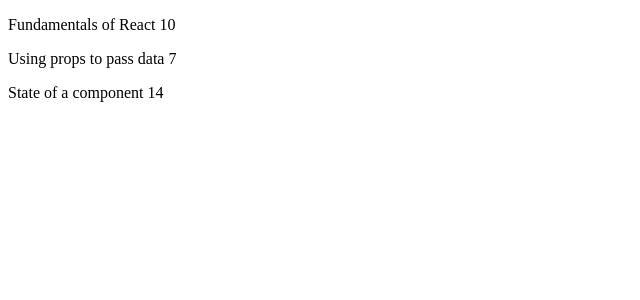
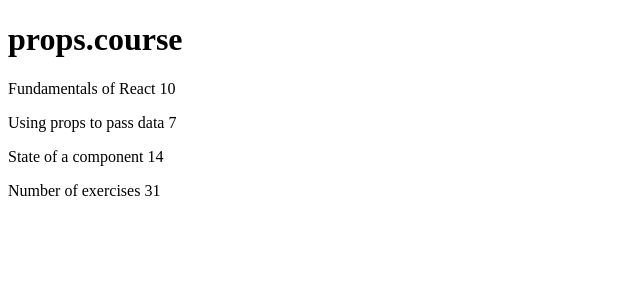
Before and after one commit to FranciscoGP-telco/FullStackOpenCourse, a React (Create React App) app in the folder part1/courseinfo/: page / in a window 1280 px wide. Shown: the top 300 px of the page, without its empty margins (0-640 px from the left). Built offline with nearby package versions, Linux system fonts and the light colour scheme.

Commit message:
Exercise 1.3 done

```diff
--- a/part1/courseinfo/src/App.js
+++ b/part1/courseinfo/src/App.js
@@ -1,11 +1,11 @@
-const Part = (props) => {
+/*const Part = (props) => {
   return (
     props.exercises.map(
       exercise => <p id={exercise.id}> {exercise.part} {exercise.exerciseNum} </p>
       )
   )
-}
-
+}*/
+/*
 const App = () => {
   const exercises = [
     { id: 1, part: 'Fundamentals of React', exerciseNum: 10 },
@@ -18,6 +18,54 @@
       <Part exercises={exercises} />
     </div>
   )
+}*/
+const Header = (props) => {
+  return(
+    <h1>props.course</h1>
+  )
 }
 
+const Content = (props) => {
+  return(
+    <p>{props.part.name} {props.part.exercises}</p>
+  )
+}
+
+const Total = (props) => {
+  let result = 0
+  console.log(props)
+  props.exercises.forEach(value => {
+    result += value
+  })
+  return(
+    <p>Number of exercises {result}</p>
+  )
+}
+
+
+const App = () => {
+  const course = 'Half Stack application development'
+  const part1 = {
+    name: 'Fundamentals of React',
+    exercises: 10
+  }
+  const part2 = {
+    name: 'Using props to pass data',
+    exercises: 7
+  }
+  const part3 = {
+    name: 'State of a component',
+    exercises: 14
+  }
+
+  return (
+    <div>
+      <Header course= {course} />
+      <Content part = {part1} />
+      <Content part = {part2} />
+      <Content part = {part3} />
+      <Total exercises = {[part1.exercises, part2.exercises, part3.exercises]} />
+    </div>
+  )
+}
 export default App
```
